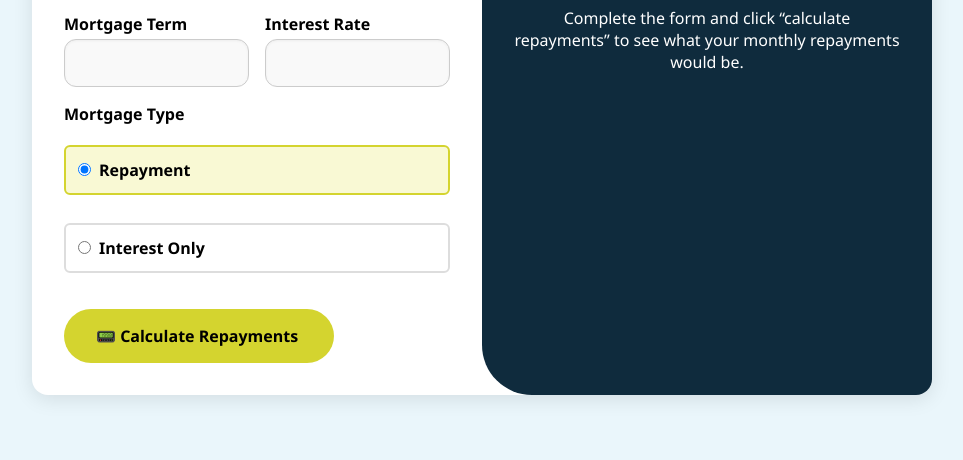
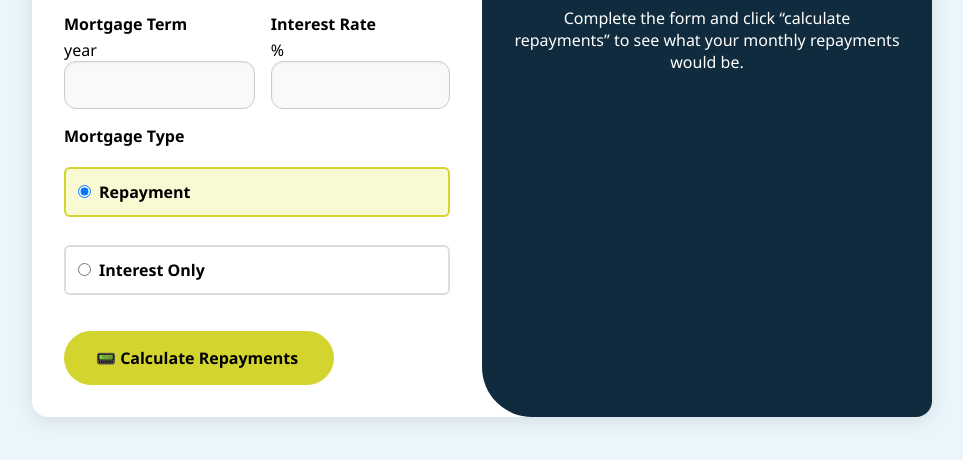
Before and after one commit to pavel267/calculator, a plain HTML site: page index.html in a window 1280 px wide. Shown: the part 210-670 px from the top of the page, without its empty margins (158-1121 px from the left). Drawn offline with Linux system fonts and the light colour scheme.

Commit message:
Update index.html

```diff
--- a/index.html
+++ b/index.html
@@ -17,17 +17,24 @@
       <label for="amount">Mortgage Amount</label>
       <div class="input-icon">
         <span class="icon">£</span>
-        <input type="text" />
+        <input type="text" id="amount"  />
       </div>
 
       <div class="inline-inputs">
         <div>
           <label for="term">Mortgage Term</label>
-          <input type="number" id="term"  />
+          <div class="input-icon">
+            <span class="year">year</span>
+            <input  type="number" id="term"  />
+
+          </div>
         </div>
         <div>
           <label for="rate">Interest Rate</label>
-          <input type="number" id="rate" step="0.01"  />
+          <div class="input-icon">
+            <span class="percent">%</span>
+            <input  type="number" id="rate" step="0.01"  />
+          </div>
         </div>
       </div>
 
```
